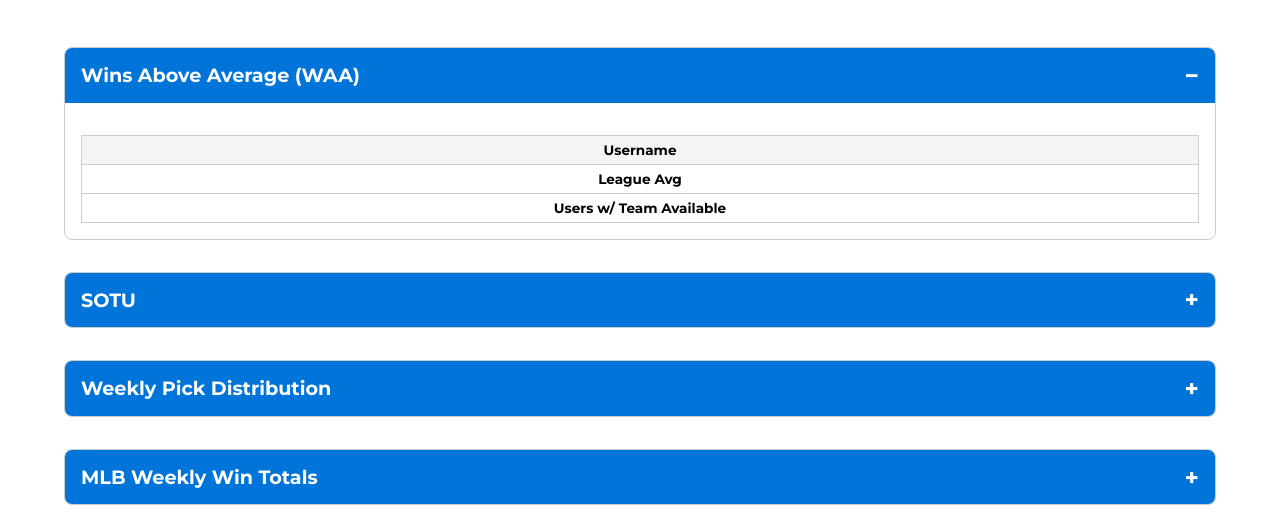
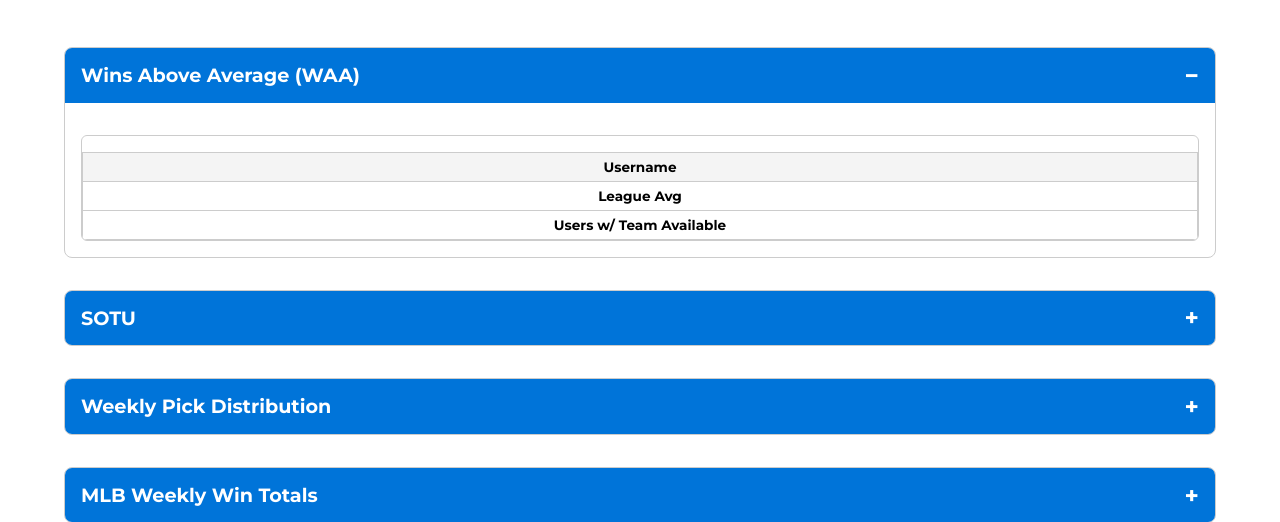
Before and after one commit to James-fleming394/biffleball, a PHP site: page /analytics.php in a window 1280 px wide. Shown: the part 142-664 px from the top of the page. Run offline with PHP 8.4, Linux system fonts and the light colour scheme; data that the repository does not hold is empty.

Commit message:
Update: Analytic Tables scroll down and max height added so tables are not too large to view

```diff
--- a/app/views/analytics.php
+++ b/app/views/analytics.php
@@ -24,6 +24,14 @@ section {
     display: flex;
     justify-content: space-between;
     align-items: center;
+}
+
+.scroll-table-wrapper {
+    max-height: 400px;
+    overflow-y: auto;
+    border: 1px solid #ccc;
+    border-radius: 6px;
+    margin-top: 1rem;
 }
 
 .toggle-header .icon {
@@ -105,6 +113,7 @@ th {
         <span class="icon">−</span>
     </div>
     <div class="toggle-body">
+        <div class="scroll-table-wrapper">
         <table>
             <thead>
                 <tr>
@@ -141,6 +150,7 @@ th {
                 </tr>
             </tbody>
         </table>
+        </div>
     </div>
 </section>
 
```
